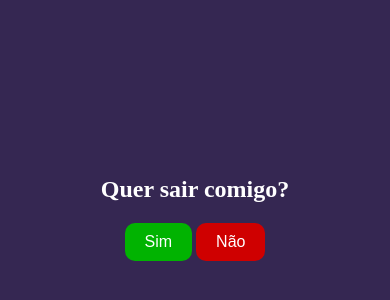
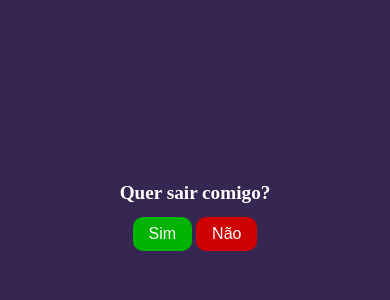
Before and after one commit to Inojoza28/date, a plain HTML site: page index.html in a window 390 px wide. Shown: the part 204-504 px from the top of the page. Drawn offline with Linux system fonts and the light colour scheme.

Commit message:
Add files via upload

```diff
--- a/styles.css
+++ b/styles.css
@@ -25,10 +25,42 @@ button {
     font-size: 1em;
     cursor: pointer;
     border-radius: 10px;
-    border: none;
 }
 
 button:disabled {
     cursor: not-allowed;
     opacity: 0.5;
 }
+
+/* Estilos para telas grandes */
+@media only screen and (min-width: 768px) {
+    .container {
+        max-width: 600px;
+        margin: 0 auto;
+    }
+
+}
+
+/* Estilos para telas médias */
+@media only screen and (max-width: 767px) {
+    .container {
+        padding: 0 20px;
+    }
+    button {
+        border: none;
+    }
+}
+
+/* Estilos para telas pequenas */
+@media only screen and (max-width: 480px) {
+    h1 {
+        font-size: 1.2em;
+    }
+    .buttons {
+        margin-top: 10px;
+    }
+    button {
+        padding: 8px 16px;
+        border: none;
+    }
+}
```
